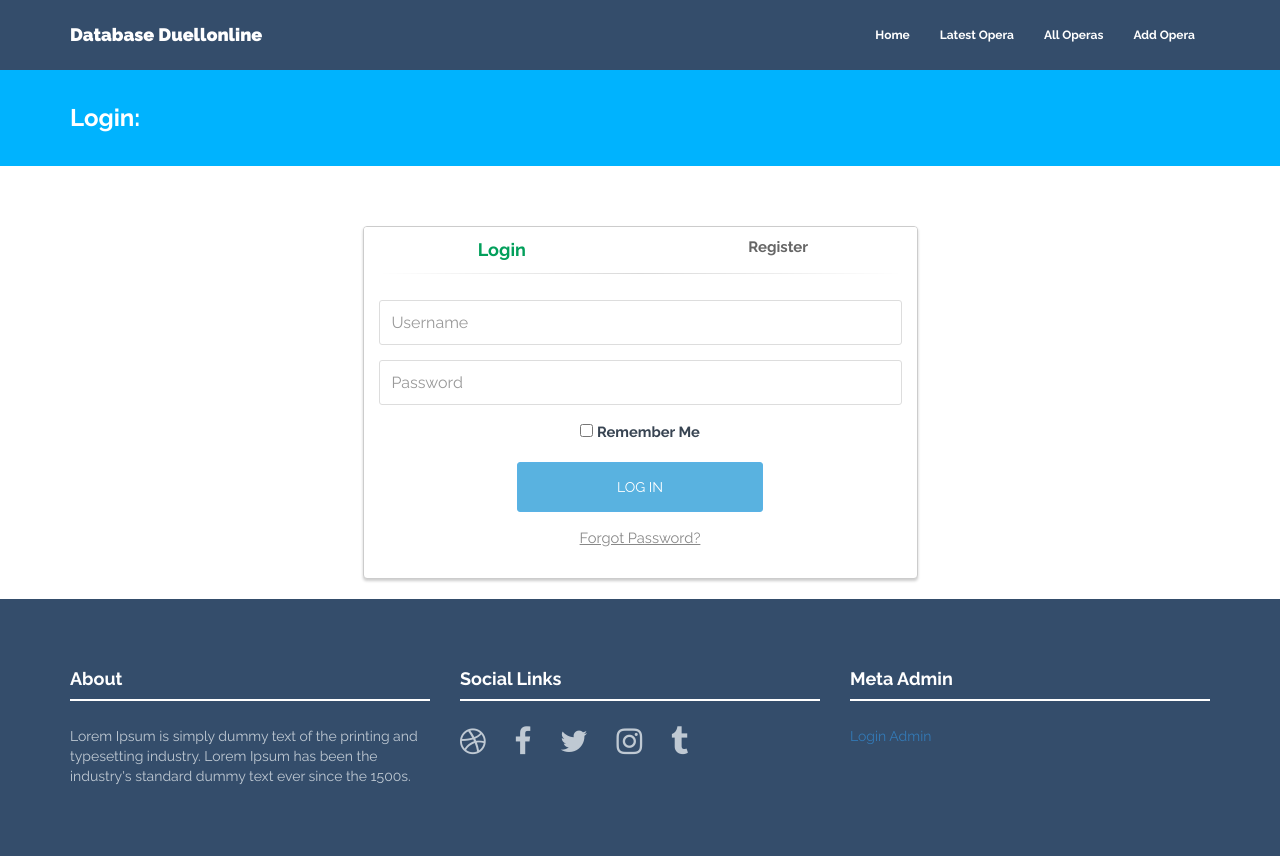
After one commit to frenko/dbDuello, a Django app: page /login/ in a window 1280 px wide. The commit adds this page. Run offline with Django 3.2, Linux system fonts and the light colour scheme; some libraries are stand-ins or nearby versions.

Commit message:
create login template and login view

```diff
--- a/webapp/static/css/style.css
+++ b/webapp/static/css/style.css
@@ -202,3 +202,104 @@ div .bordered {
 #footerwrap i:hover {
 	color: #00b3fe
 }
+
+/*	################################################################
+	Login Panel
+################################################################# */
+
+.panel-login {
+	border-color: #ccc;
+	-webkit-box-shadow: 0px 2px 3px 0px rgba(0,0,0,0.2);
+	-moz-box-shadow: 0px 2px 3px 0px rgba(0,0,0,0.2);
+	box-shadow: 0px 2px 3px 0px rgba(0,0,0,0.2);
+}
+.panel-login>.panel-heading {
+	color: #00415d;
+	background-color: #fff;
+	border-color: #fff;
+	text-align:center;
+}
+.panel-login>.panel-heading a{
+	text-decoration: none;
+	color: #666;
+	font-weight: bold;
+	font-size: 15px;
+	-webkit-transition: all 0.1s linear;
+	-moz-transition: all 0.1s linear;
+	transition: all 0.1s linear;
+}
+.panel-login>.panel-heading a.active{
+	color: #029f5b;
+	font-size: 18px;
+}
+.panel-login>.panel-heading hr{
+	margin-top: 10px;
+	margin-bottom: 0px;
+	clear: both;
+	border: 0;
+	height: 1px;
+	background-image: -webkit-linear-gradient(left,rgba(0, 0, 0, 0),rgba(0, 0, 0, 0.15),rgba(0, 0, 0, 0));
+	background-image: -moz-linear-gradient(left,rgba(0,0,0,0),rgba(0,0,0,0.15),rgba(0,0,0,0));
+	background-image: -ms-linear-gradient(left,rgba(0,0,0,0),rgba(0,0,0,0.15),rgba(0,0,0,0));
+	background-image: -o-linear-gradient(left,rgba(0,0,0,0),rgba(0,0,0,0.15),rgba(0,0,0,0));
+}
+.panel-login input[type="text"],.panel-login input[type="email"],.panel-login input[type="password"] {
+	height: 45px;
+	border: 1px solid #ddd;
+	font-size: 16px;
+	-webkit-transition: all 0.1s linear;
+	-moz-transition: all 0.1s linear;
+	transition: all 0.1s linear;
+}
+.panel-login input:hover,
+.panel-login input:focus {
+	outline:none;
+	-webkit-box-shadow: none;
+	-moz-box-shadow: none;
+	box-shadow: none;
+	border-color: #ccc;
+}
+.btn-login {
+	background-color: #59B2E0;
+	outline: none;
+	color: #fff;
+	font-size: 14px;
+	height: auto;
+	font-weight: normal;
+	padding: 14px 0;
+	text-transform: uppercase;
+	border-color: #59B2E6;
+}
+.btn-login:hover,
+.btn-login:focus {
+	color: #fff;
+	background-color: #53A3CD;
+	border-color: #53A3CD;
+}
+.forgot-password {
+	text-decoration: underline;
+	color: #888;
+}
+.forgot-password:hover,
+.forgot-password:focus {
+	text-decoration: underline;
+	color: #666;
+}
+
+.btn-register {
+	background-color: #1CB94E;
+	outline: none;
+	color: #fff;
+	font-size: 14px;
+	height: auto;
+	font-weight: normal;
+	padding: 14px 0;
+	text-transform: uppercase;
+	border-color: #1CB94A;
+}
+.btn-register:hover,
+.btn-register:focus {
+	color: #fff;
+	background-color: #1CA347;
+	border-color: #1CA347;
+}
--- /dev/null
+++ b/webapp/static/js/login.js
@@ -0,0 +1,18 @@
+$(function() {
+
+    $('#login-form-link').click(function(e) {
+		$("#login-form").delay(100).fadeIn(100);
+ 		$("#register-form").fadeOut(100);
+		$('#register-form-link').removeClass('active');
+		$(this).addClass('active');
+		e.preventDefault();
+	});
+	$('#register-form-link').click(function(e) {
+		$("#register-form").delay(100).fadeIn(100);
+ 		$("#login-form").fadeOut(100);
+		$('#login-form-link').removeClass('active');
+		$(this).addClass('active');
+		e.preventDefault();
+	});
+
+});
--- a/webapp/templates/webapp/footer.html
+++ b/webapp/templates/webapp/footer.html
@@ -27,6 +27,6 @@ FOOTER
 				<a href="#">Login Admin</a>
 				</p>
 			</div>
-		</div><! --/row -->
-	</div><! --/container -->
-</div><! --/footerwrap -->
+		</div><!--/row -->
+	</div><!--/container -->
+</div><!--/footerwrap -->
--- /dev/null
+++ b/webapp/templates/webapp/login.html
@@ -0,0 +1,88 @@
+{% extends "webapp/base.html" %}
+{% load staticfiles %}
+{% load i18n %}
+{% block title %} | {% trans 'Home Page' %} {% endblock %}
+{% include "webapp/navbar.html" %}
+
+{% block content %}
+
+<div class="container">
+	<div class="row">
+		<div class="col-md-6 col-md-offset-3">
+			<div class="panel panel-login">
+				<div class="panel-heading">
+					<div class="row">
+						<div class="col-xs-6">
+							<a href="#" class="active" id="login-form-link">Login</a>
+						</div>
+						<div class="col-xs-6">
+							<a href="#" id="register-form-link">Register</a>
+						</div>
+					</div>
+					<hr>
+				</div>
+				<div class="panel-body">
+					<div class="row">
+						<div class="col-lg-12">
+							<form id="login-form" action="#" method="post" role="form" style="display: block;">
+								<div class="form-group">
+									<input type="text" name="username" id="username" tabindex="1" class="form-control" placeholder="Username" value="">
+								</div>
+								<div class="form-group">
+									<input type="password" name="password" id="password" tabindex="2" class="form-control" placeholder="Password">
+								</div>
+								<div class="form-group text-center">
+									<input type="checkbox" tabindex="3" class="" name="remember" id="remember">
+									<label for="remember"> Remember Me</label>
+								</div>
+								<div class="form-group">
+									<div class="row">
+										<div class="col-sm-6 col-sm-offset-3">
+											<input type="submit" name="login-submit" id="login-submit" tabindex="4" class="form-control btn btn-login" value="Log In">
+										</div>
+									</div>
+								</div>
+								<div class="form-group">
+									<div class="row">
+										<div class="col-lg-12">
+											<div class="text-center">
+												<a href="http://phpoll.com/recover" tabindex="5" class="forgot-password">Forgot Password?</a>
+											</div>
+										</div>
+									</div>
+								</div>
+							</form>
+							<form id="register-form" action="#" method="post" role="form" style="display: none;">
+								<div class="form-group">
+									<input type="text" name="username" id="username" tabindex="1" class="form-control" placeholder="Username" value="">
+								</div>
+								<div class="form-group">
+									<input type="email" name="email" id="email" tabindex="1" class="form-control" placeholder="Email Address" value="">
+								</div>
+								<div class="form-group">
+									<input type="password" name="password" id="password" tabindex="2" class="form-control" placeholder="Password">
+								</div>
+								<div class="form-group">
+									<input type="password" name="confirm-password" id="confirm-password" tabindex="2" class="form-control" placeholder="Confirm Password">
+								</div>
+								<div class="form-group">
+									<div class="row">
+										<div class="col-sm-6 col-sm-offset-3">
+											<input type="submit" name="register-submit" id="register-submit" tabindex="4" class="form-control btn btn-register" value="Register Now">
+										</div>
+									</div>
+								</div>
+							</form>
+						</div>
+					</div>
+				</div>
+			</div>
+		</div>
+	</div>
+</div>
+{% endblock %}
+
+{% block js_block %}
+{{ block.super }}
+<script type="text/javascript" src="{% static 'js/login.js' %}"></script>
+{% endblock %}
--- a/webapp/templates/webapp/navbar.html
+++ b/webapp/templates/webapp/navbar.html
@@ -2,6 +2,7 @@
 {% url 'webapp:latest' as latest %}
 {% url 'webapp:allopera' as allopera %}
 {% url 'webapp:add' as add %}
+{% url 'webapp:login' as login %}
 {% load i18n %}
 
 <!-- Fixed navbar -->
@@ -47,6 +48,8 @@
 					{% trans 'Add Opera' %}
 					{% elif modif %}
 						{% trans 'Modify Opera ID:' %} {{ opera_id }}
+					{% elif request.path == login %}
+						{% trans 'Login:' %}
 					{% else %}
 						{% if opera.title %}
 						{{ opera.title }}
--- a/webapp/urls.py
+++ b/webapp/urls.py
@@ -7,6 +7,7 @@ urlpatterns = [
     url(r'^$', views.index, name='index'),
     url(r'^latest/$', views.latest, name='latest'),
     url(r'^add/$', views.add, name='add'),
+    url(r'^login/$', views.login, name='login'),
     url(r'^allopera/$', views.allopera, name='allopera'),
     url(r'^view/(?P<opera_id>[0-9]+)/$', views.view_opera, name='view_opera'),
     url(r'^mod/(?P<opera_id>[0-9]+)/$', views.mod_opera, name='mod_opera'),
--- a/webapp/views.py
+++ b/webapp/views.py
@@ -16,6 +16,9 @@ def index(request):
     context = {'request': request,
                 'all_operas': all_operas}
     return render(request, 'webapp/home.html', context)
+
+def login(request):
+	return render(request, 'webapp/login.html');
 
 def add(request):
     '''
```
